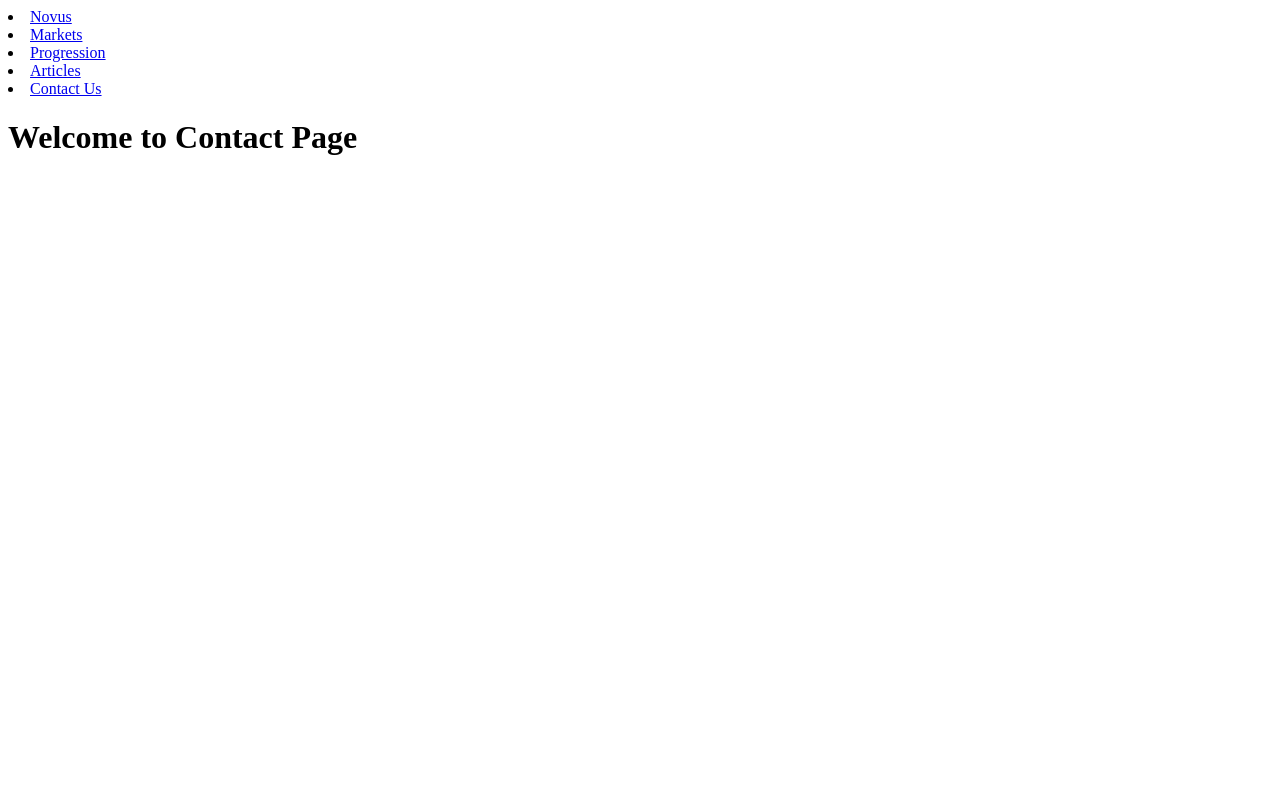
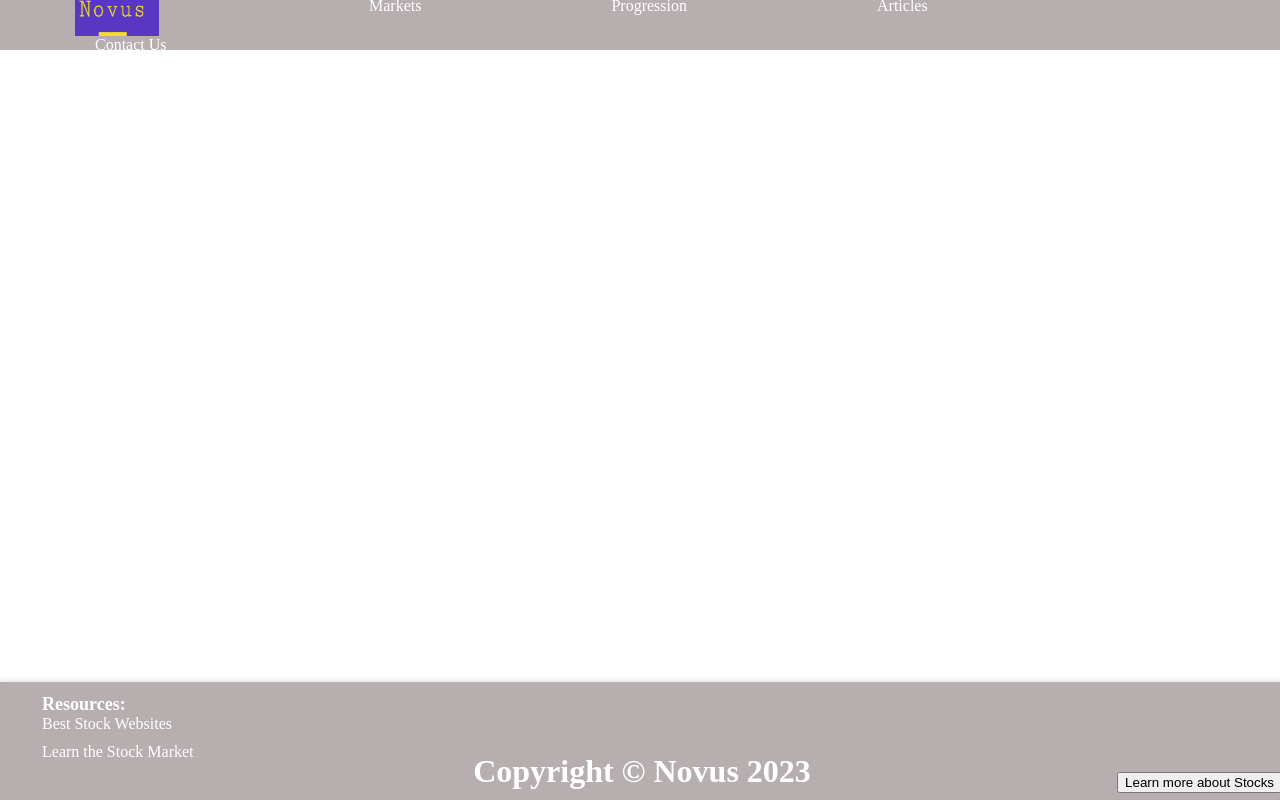
Before and after one commit to RBiju12/Novus, a React (Create React App) app in the folder frontend/: page /contact in a window 1280 px wide. Built offline with nearby package versions, Linux system fonts and the light colour scheme.

Commit message:
Finished navbar and Footer - Selenium

```diff
--- a/frontend/src/App.js
+++ b/frontend/src/App.js
@@ -1,5 +1,6 @@
 import {Routes, Route } from "react-router-dom";
 import Navbar from "./components/navbar"
+import Footer from "./components/footer"
 import Novus from "./pages/Novus"
 import Markets from "./pages/Markets"
 import Articles from "./pages/Articles"
@@ -18,6 +19,7 @@ function App() {
           <Route path='/articles' element={<Articles />}  />
           <Route path='/contact' element={<Contact />}  />
       </Routes>
+      <Footer/>
       </>
   );
 }
--- /dev/null
+++ b/frontend/src/components/footer.js
@@ -0,0 +1,50 @@
+import React from 'react';
+import './styles.css';
+import {useState} from 'react'
+import axios from 'axios'
+
+const Footer = () => {
+
+    const [complete, setComplete] = useState(false)
+
+    const fetchEndpoint = async() => {
+        const response = await axios.get('http://localhost:5000/automate')
+        .catch(err => {
+            console.error('Error fetching endpoint', err)
+        })
+        setComplete(true)
+        console.log(response.data)
+    }
+
+
+    const year = new Date().getFullYear();
+
+
+
+  return (
+    <footer className='footer'>
+      <div className='footer-content'>
+        <h1 className='footheader'>Resources:</h1>
+
+        <ul>
+          <li>
+            <a href="https://site.financialmodelingprep.com/education/best-stock-research-websites">Best Stock Websites</a>
+          </li>
+          <li>
+            <a href="https://www.marketwatch.com/">Learn the Stock Market</a>
+          </li>
+        </ul>
+      </div>
+      <div className='footmiddle'>
+        <h1>
+            {`Copyright © Novus ${year}`}
+        </h1>
+      </div>
+      <div className='automatebutton'>
+        <button className='selenium' onClick={fetchEndpoint}>Learn more about Stocks</button>
+      </div>
+    </footer>
+  );
+}
+
+export default Footer;
--- a/frontend/src/components/navbar.js
+++ b/frontend/src/components/navbar.js
@@ -1,10 +1,17 @@
-import {Link} from 'react-router-dom'
+import React from 'react';
+import { Link } from 'react-router-dom';
+import logo from './novuslogo.png'
+import './styles.css'; // Import the CSS file containing the styles
 
-function navbar(){
-    return(
-    <div>
+function Navbar() {
+  return (
+    <header>
+      <nav className="navbar">
+        <ul>
           <li>
-      <Link to="/">Novus</Link>
+            <Link to='/'>
+              <img src={logo} className='navbarlogo' alt='novuslogo'  style={{ float: 'left' }}/>
+            </Link>
           </li>
           <li>
             <Link to="/markets">Markets</Link>
@@ -18,9 +25,10 @@ function navbar(){
           <li>
             <Link to="/contact">Contact Us</Link>
           </li>
-  </div>
-    )
-
+        </ul>
+      </nav>
+    </header>
+  );
 }
 
-export default navbar;
+export default Navbar;
--- /dev/null
+++ b/frontend/src/components/styles.css
@@ -0,0 +1,103 @@
+/* Reset default margins and paddings for the whole page */
+body, h1, p, ul, li {
+    margin: 0;
+    padding: 0;
+  }
+
+  /* Style for the navbar */
+  .navbar {
+    background-color: #B7AFAF; /* Change this to your desired background color */
+    display: flex;
+    justify-content: center;
+    align-items: center;
+    height: 50px; /* Adjust the height as needed */
+  }
+
+  /* Style for the navbar links */
+  .navbar ul {
+    list-style: none;
+  }
+
+  .navbar li {
+    display: inline-block;
+    margin: 0 75px; /* Adjust the spacing between navbar items */
+  }
+
+  .navbar li a {
+    color: white; /* Change this to your desired text color */
+    text-decoration: none;
+    padding: 10px 20px; /* Adjust the padding as needed */
+  }
+
+  .navbar li a:hover {
+    background-color: #555; /* Change this to your desired hover background color */
+  }
+
+  /* Optional: To shift the navbar to the top of the page */
+  header {
+    position: fixed;
+    top: 0;
+    left: 0;
+    width: 100%;
+  }
+
+  .contact{
+    height: 22px;
+    width: 60px;
+  }
+
+  .navbarlogo{
+    width: 84px;
+    height: 39px;
+  }
+
+
+  .footer {
+    position: fixed;
+    bottom: 0;
+    width: 100%;
+    background-color: #B7AFAF;
+    color: #fff;
+    padding: 2px;
+    box-shadow: 0 -2px 4px rgba(0, 0, 0, 0.1);
+  }
+
+  .footer-content {
+    max-width: 1200px;
+    margin: 0 auto;
+  }
+
+  .footheader {
+    margin-top: 10px;
+    font-size: 18px;
+  }
+
+  .footer ul {
+    list-style: none;
+    padding: 0;
+  }
+
+  .footer ul li {
+    margin-bottom: 10px;
+  }
+
+  .footer ul li a {
+    color: #fff; /* Replace with desired link color for the footer */
+    text-decoration: none;
+  }
+
+  .footer ul li a:hover {
+    text-decoration: underline; /* Add an underline on hover for links */
+  }
+
+  .footmiddle {
+    display: flex;
+    justify-content: center;
+    align-items: center;
+    height: 1px;
+  }
+
+  .automatebutton{
+    margin-bottom: 5px;
+    float: right;
+  }
--- a/frontend/src/pages/Contact.js
+++ b/frontend/src/pages/Contact.js
@@ -1,7 +1,45 @@
+import React from 'react'
+import {useState} from 'react'
 const Contact = () => {
+
+    const [email, setEmail] = useState('')
+
+    const [emails, setEmails] = useState('')
+
+    const fetchEmail = () =>{
+        setEmail('rishanbiju@gmail.com')
+    }
+
+    const submitvalidate = () => {
+        if(emails.trim().length === 0){
+            alert('Please enter your email!')
+        }
+        else if(!emails.slice(-9).includes('gmail.com') && !emails.slice(-11).includes('outlook.com')){
+            alert('Please use Gmail or Outlook')
+        }
+        else{
+            alert(`Thank you for registering: ${emails}`)
+            setEmail('')
+        }
+    }
+
     return(
-        <h1>Welcome to Contact Page</h1>
+        <>
+        <div className='footer'>
+            <h1>Welcome to Contact Page</h1>
+            <p>Sorry, I'm afraid I cannot generate an accurate output as "Lorem" is not a complete sentence or phrase. Can you please provide me with more context or information so I can assist you better?</p>
+            <button onClick={fetchEmail}>Click to view email</button>
+            <p>{email}</p>
+        <div className='forms'>
+            <form>
+                <input type='text' className='textfield' value={emails} onChange={(e) => setEmails(e.target.value)}/>
+                <button onClick={submitvalidate} type='submit' className='contact'>Submit</button>
+            </form>
+        </div>
+        </div>
+        </>
+
     )
 }
 
-export default Contact
+export default Contact;
--- a/frontend/src/pages/Novus.js
+++ b/frontend/src/pages/Novus.js
@@ -29,4 +29,4 @@ const Novus = () => {
     )
 }
 
-export default Novus
+export default Novus;
```
Also changed, not shown: frontend/src/components/novuslogo.png (added), 1 other file (tests, documents, lock files or other folders). Lines whose indentation alone changed are shown as unchanged.
